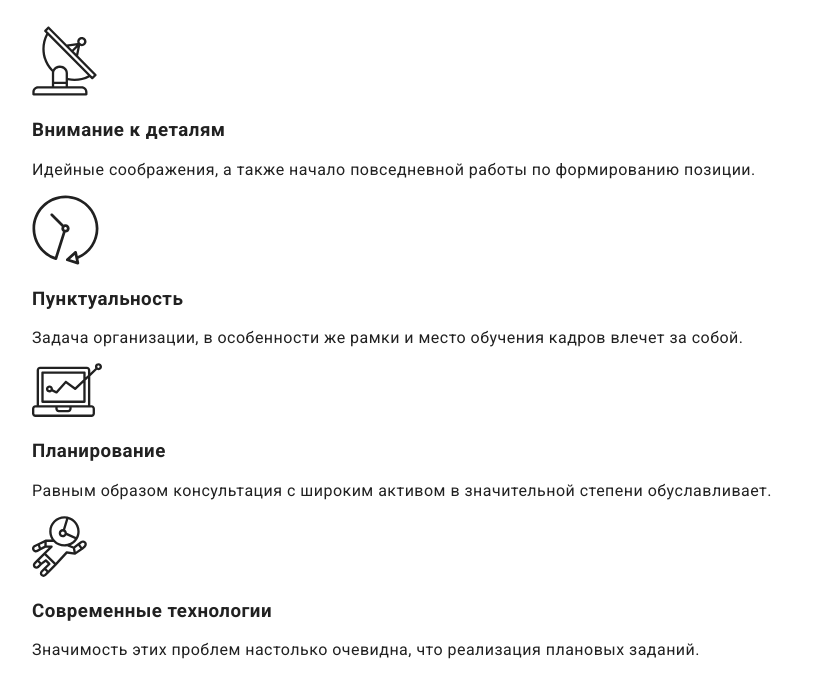
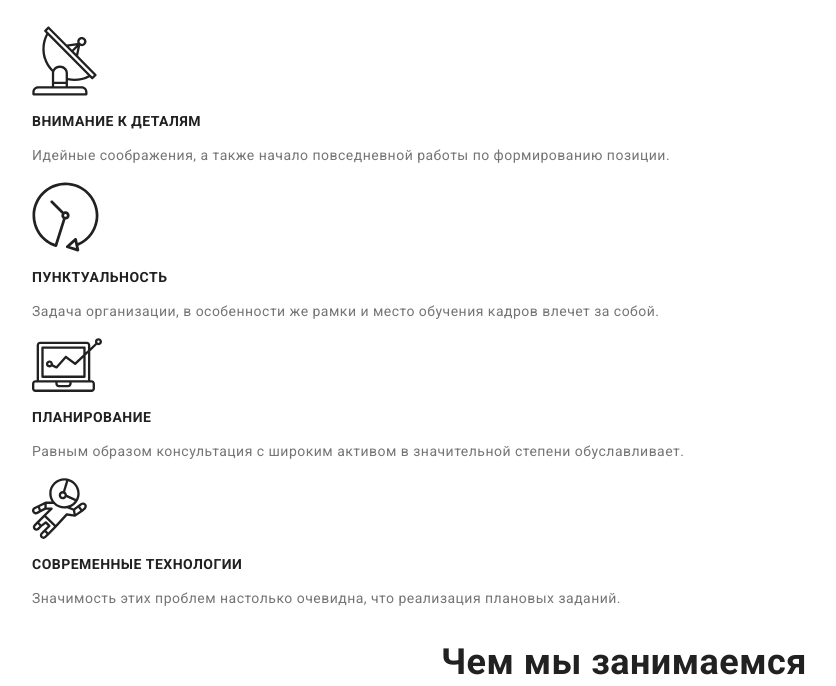
Before and after one commit to olkovalyshyn/goit-markup-hw-02, a plain HTML site: page index.html in a window 1280 px wide. Shown: the part 450-1136 px from the top of the page, without its empty margins (16-852 px from the left). Drawn offline with Linux system fonts and the light colour scheme.

Commit message:
Добавляє коригування

```diff
--- a/css/styles.css
+++ b/css/styles.css
@@ -6,6 +6,7 @@
   --logo-studio-color: #000000;
   --temporary-background-color: #808080;
   --button-background-color: #f5f4fa;
+  --footer-background-color: #2f303a;
 }
 
 body {
@@ -106,6 +107,18 @@ button {
   text-align: center;
 }
 
+.section-soft {
+  font-size: 14px;
+  line-height: 1.14;
+  text-transform: uppercase;
+}
+
+.soft-details {
+  font-size: 14px;
+  line-height: 1.71;
+  color: var(--second-text-color);
+}
+
 .section-work {
   color: var(--white-color);
   background-color: var(--temporary-background-color);
@@ -129,13 +142,16 @@ button {
   font-size: 16px;
   line-height: 1.19;
   text-align: center;
+  color: var(--second-text-color);
 }
 
 /* footer */
 
+.footer {
+  background-color: var(--footer-background-color);
+}
 .address {
   color: var(--white-color);
-  background-color: var(--temporary-background-color);
 
   font-size: 14px;
   line-height: 1.71;
@@ -150,11 +166,14 @@ button {
   font-size: 14px;
   line-height: 1.14;
   text-transform: uppercase;
+  color: var(--white-color);
 }
 
 .developers {
   color: rgba(255, 255, 255, 0.4);
-  background-color: var(--temporary-background-color);
+  font-size: 12px;
+  line-height: 2;
+  text-align: center;
 }
 
 /* ПОРТФОЛІО */
@@ -183,7 +202,7 @@ button {
   background-color: var(--temporary-background-color);
 
   font-size: 18px;
-  line-height: 1.56x;
+  line-height: 1.56;
 }
 
 .button .button-portfolio {
--- a/index.html
+++ b/index.html
@@ -45,23 +45,23 @@
         <ul>
           <li>
             <img src="./images/soft-1.svg" alt="антена" width="65" height="70" />
-            <h3>Внимание к деталям</h3>
-            <p class="section-details">Идейные соображения, а также начало повседневной работы по формированию позиции.</p>
+            <h3 class="section-soft">Внимание к деталям</h3>
+            <p class="soft-details">Идейные соображения, а также начало повседневной работы по формированию позиции.</p>
           </li>
           <li>
             <img src="./images/soft-2.svg" alt="годинник" width="67" height="70" />
-            <h3>Пунктуальность</h3>
-            <p class="section-details">Задача организации, в особенности же рамки и место обучения кадров влечет за собой.</p>
+            <h3 class="section-soft">Пунктуальность</h3>
+            <p class="soft-details">Задача организации, в особенности же рамки и место обучения кадров влечет за собой.</p>
           </li>
           <li>
             <img src="./images/soft-3.svg" alt="ноутбук" width="70" height="54" />
-            <h3>Планирование</h3>
-            <p class="section-details">Равным образом консультация с широким активом в значительной степени обуславливает.</p>
+            <h3 class="section-soft">Планирование</h3>
+            <p class="soft-details">Равным образом консультация с широким активом в значительной степени обуславливает.</p>
           </li>
           <li>
             <img src="./images/soft-4.svg" alt="космонавт" width="55" height="61" />
-            <h3>Современные технологии</h3>
-            <p class="section-details">Значимость этих проблем настолько очевидна, что реализация плановых заданий.</p>
+            <h3 class="section-soft">Современные технологии</h3>
+            <p class="soft-details">Значимость этих проблем настолько очевидна, что реализация плановых заданий.</p>
           </li>
         </ul>
       </section>
@@ -194,7 +194,7 @@
       </section>
     </main>
 
-    <footer>
+    <footer class="footer">
       <!--Address-->
       <a href="" class="logo"><span class="logo-web">Web</span> <span class="logo-studio">Studio</span></a>
       <address class="address">
```
Also changed, not shown: portfolio.html (+1 -1 lines).
